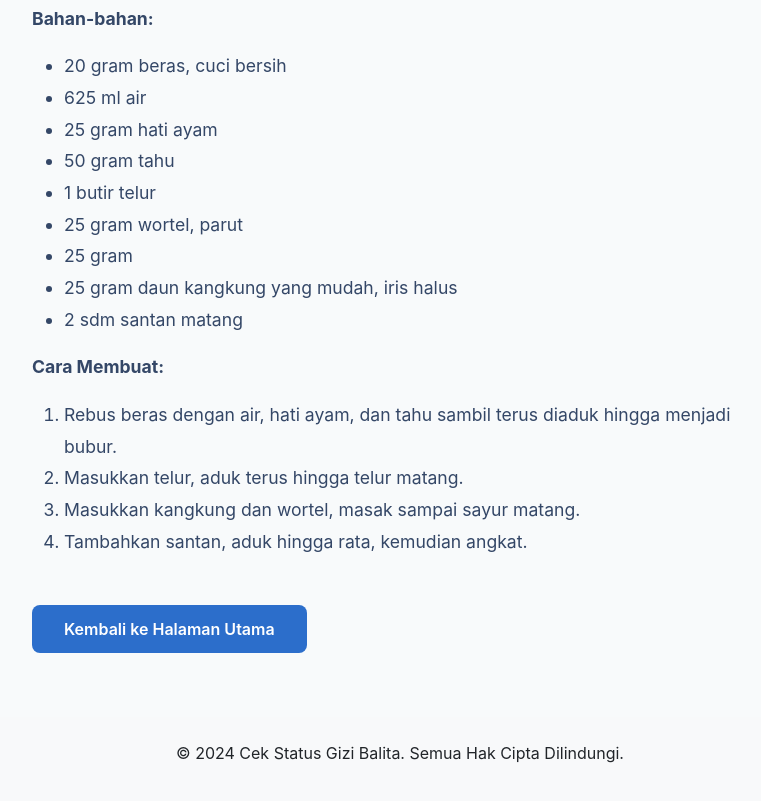
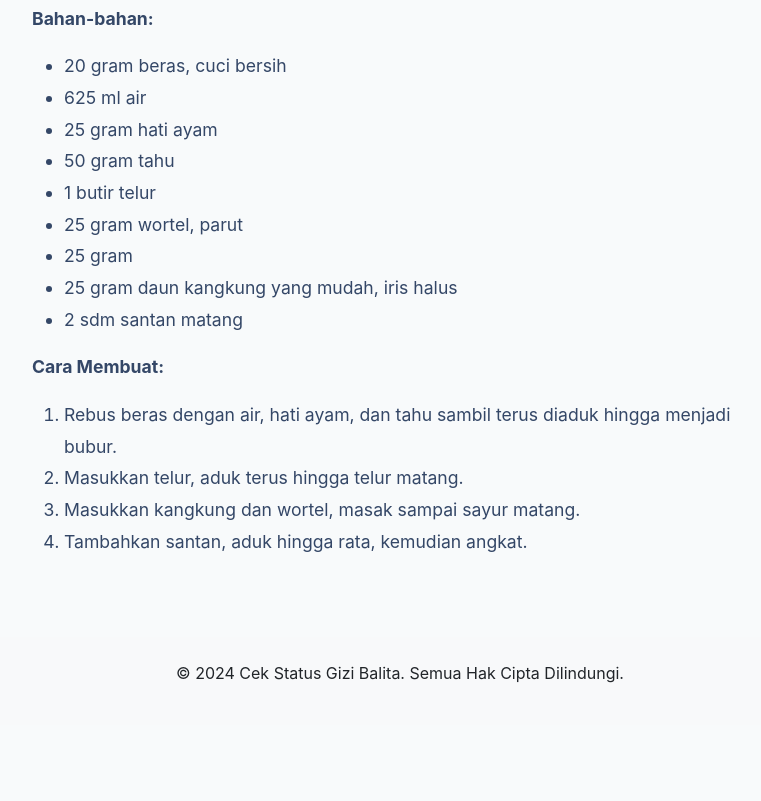
Before and after one commit to fadelakbars/Cek-Status-Gizi-Balita, a plain HTML site: page artikel1.html in a window 1280 px wide. Shown: the part 3747-4548 px from the top of the page, without its empty margins (240-1001 px from the left). After the commit the page ends 4472 px from the top, so only its background shows below. Drawn offline with nearby package versions, Linux system fonts and the light colour scheme.

Commit message:
update: hilangkan button di view detial artikel

```diff
--- a/artikel1.html
+++ b/artikel1.html
@@ -171,7 +171,7 @@
                             <li>Tambahkan santan, aduk hingga rata, kemudian angkat.</li>
                         </ol>
                     </div>
-                    <a href="index.html" class="btn btn-primary btn-back">Kembali ke Halaman Utama</a>
+                    <!-- <a href="index.html" class="btn btn-primary btn-back">Kembali ke Halaman Utama</a> -->
                 </div>
             </div>
         </div>
```
Also changed, not shown: artikel2.html (+1 -1 lines).
